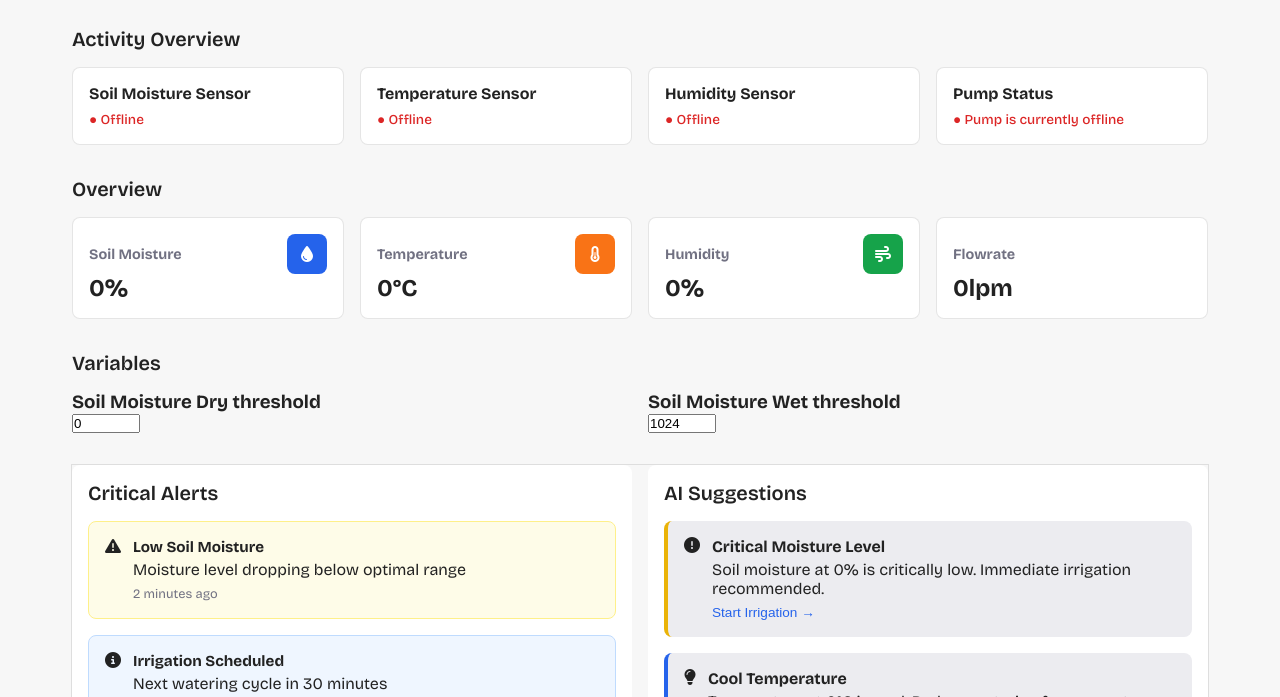
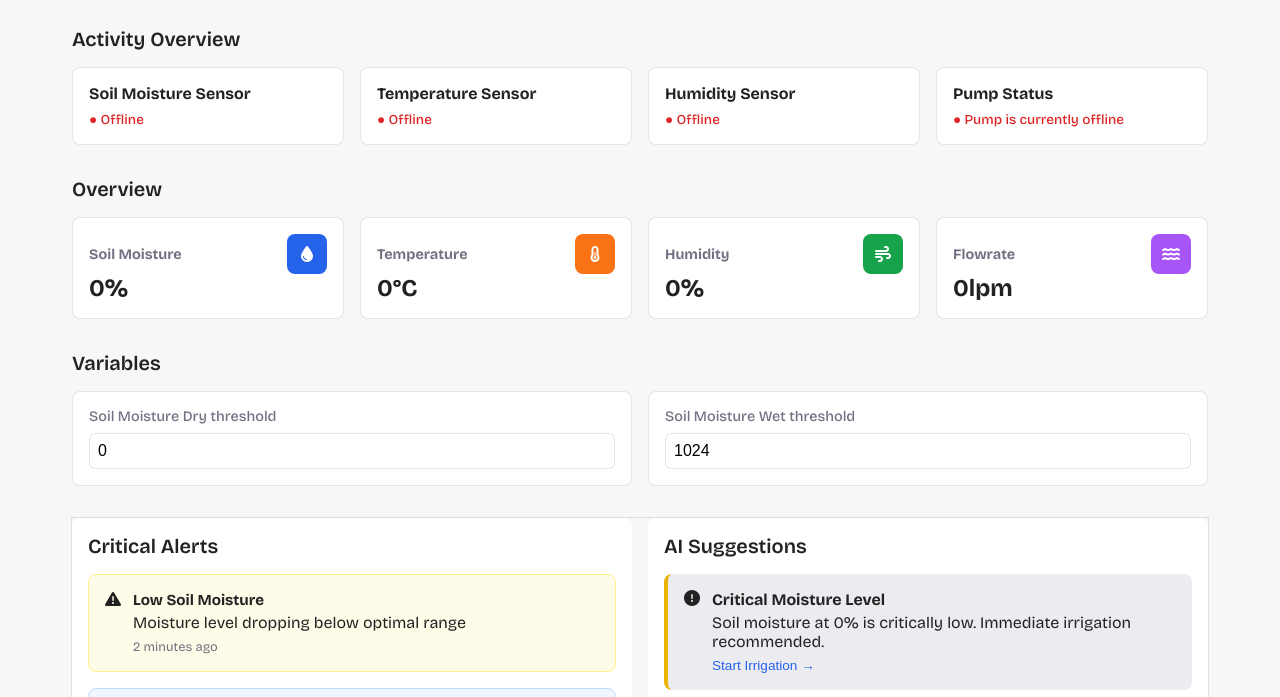
Before and after one commit to xantha01/SPROUTSENSE2, a plain HTML site: page index.html in a window 1280 px wide. Shown: the part 77-774 px from the top of the page. Drawn offline with nearby package versions, Linux system fonts and the light colour scheme; no server answers.

Commit message:
Refactor style.css with new variable input styles

```diff
--- a/style.css
+++ b/style.css
@@ -19,6 +19,7 @@
     --orange: #f97316;
     --red: #dc2626;
     --yellow: #eab308;
+    --purple: #a855f7;
 }
 
 body {
@@ -81,6 +82,28 @@ main {
     display: grid;
     gap: 1rem;
 }
+
+.variableinput{
+    background: white;
+    border: 1px solid var(--border);
+    border-radius: 0.5rem;
+    padding: 1rem;
+}
+.variableinput h3 {
+    font-size: 0.9rem;
+    font-weight: 500;
+    color: var(--muted-foreground);
+    margin: 0;
+}
+.variableinput input {
+    width: 100%;
+    padding: 0.5rem;
+    margin-top: 0.5rem;
+    border: 1px solid var(--border);
+    border-radius: 0.4rem;
+    font-size: 1rem;
+}
+
 .overview-card {
     background: white;
     border: 1px solid var(--border);
@@ -95,7 +118,15 @@ main {
 .overview-value {
     font-size: 1.5rem;
     font-weight: bold;
+    transition: all 0.3s ease;
+    display: inline-block;
 }
+
+.value-updated {
+  opacity: 0;
+  transform: scale(0.9);
+}
+
 .icon-box {
     width: 40px;
     height: 40px;
@@ -108,6 +139,7 @@ main {
 .bg-blue { background: var(--blue);}
 .bg-orange { background: var(--orange);}
 .bg-green { background: var(--green);}
+.bg-purple { background: var(--purple);}
 
 /* ===== ACTIVITY ===== */
 .status-card {
```
